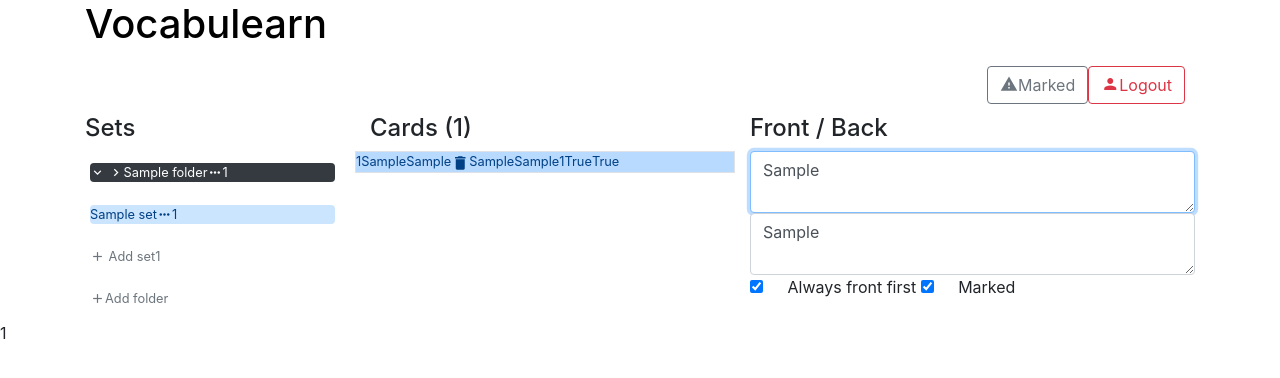
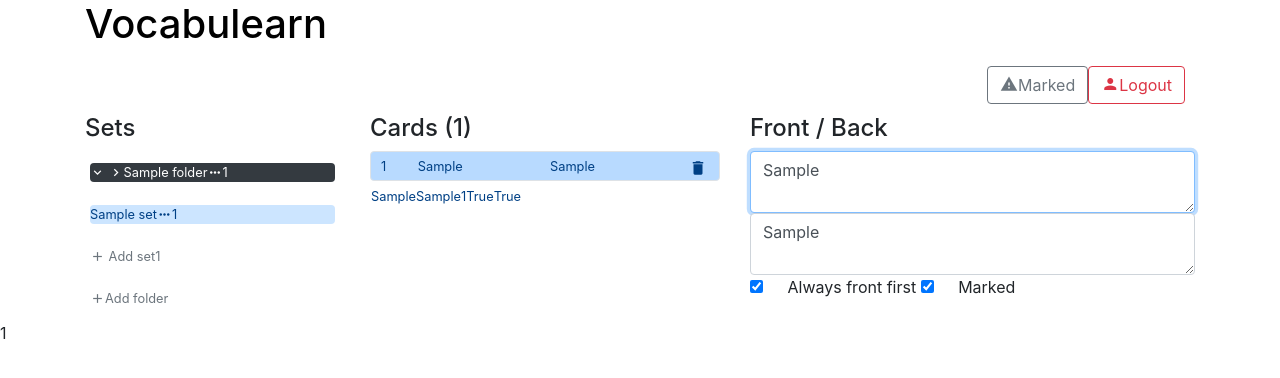
Before and after one commit to pfaion/vocabulearn-django, a Django app: template core/templates/core/index.html in a window 1280 px wide. Shown: the top 378 px of the page. Run offline with Django 3.2, Linux system fonts and the light colour scheme; tables that the repository leaves empty hold one stand-in row (values such as "Sample post"); the template is opened without the code that fills it: values that come from a table or form of the project are taken from there, most other values are stand-ins (such as "Sample title", 1, 10 or a date in 2020); style sheets or scripts are compiled from the project's sources; some libraries are stand-ins or nearby versions.

Commit message:
(WIP) card list and detail partially working

```diff
--- a/assets/js/index.js
+++ b/assets/js/index.js
@@ -2,7 +2,8 @@ import Vue from 'vue';
 
 export const state = new Vue({
   data: {
-    activeSet: null
+    activeSet: null,
+    activeCard: null
   }
 });
 
--- a/assets/style/main.scss
+++ b/assets/style/main.scss
@@ -131,3 +131,53 @@ a {
     @extend .alert-success;
   }
 }
+
+////////////////////////////////////////////////////////////////////////////////
+// CARD LIST
+////////////////////////////////////////////////////////////////////////////////
+
+#flashcard-list{
+  .row {
+    margin: 0 0 -1px 0;
+    height: 30px;
+
+    &:first-child {
+      border-top-left-radius: .25rem!important;
+      border-top-right-radius: .25rem!important;
+    }
+
+    &:last-child {
+      border-bottom-left-radius: .25rem!important;
+      border-bottom-right-radius: .25rem!important;
+    }
+
+    > * {
+      padding-top: 5px;
+      padding-bottom: 5px;
+    }
+
+    .list-number {
+      flex-basis: 12%;
+      padding-left: 10px;
+      padding-right: 5px;
+    }
+
+    .front_short,
+    .back_short {
+      flex-basis: 38%;
+      padding-left: 5px;
+      padding-right: 5px;
+      overflow: hidden;
+      white-space: nowrap;
+      text-overflow: ellipsis;
+    }
+
+    .delete-card-button {
+      flex-basis: 12%;
+      cursor: pointer;
+      text-align: center;
+      padding-left: 5px;
+      padding-right: 5px;
+    }
+  }
+}
--- a/core/urls.py
+++ b/core/urls.py
@@ -15,6 +15,7 @@ urlpatterns = [
     path('API/card/<int:card_id>/', API.card, name='card'),
     path('API/cards/', API.cards, name='card'),
     path('API/card/new/<int:set_id>/', API.new_card, name='card'),
+    path('API/cards-for-set/<int:set_id>/', API.cards_for_set, name='cards_for_set'),
     path('API/card/delete/<int:card_id>/', API.delete_card, name='card'),
     path('API/folder/<int:folder_id>/', API.folder, name='folder'),
     path('API/folder/new/', API.new_folder, name='folder'),
```
Also changed, not shown: assets/js/components/Card.vue (added, +40 -0 lines), assets/js/components/CardDetail.vue (+9 -2 lines), assets/js/components/Cards.vue (+42 -5 lines), core/API.py (+12 -0 lines).
